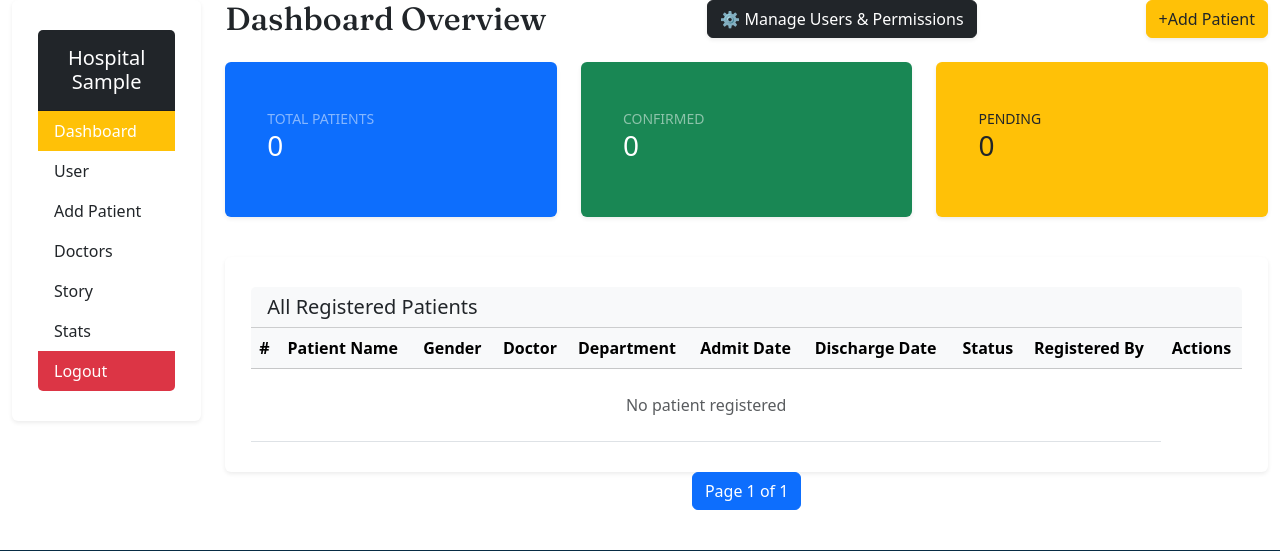
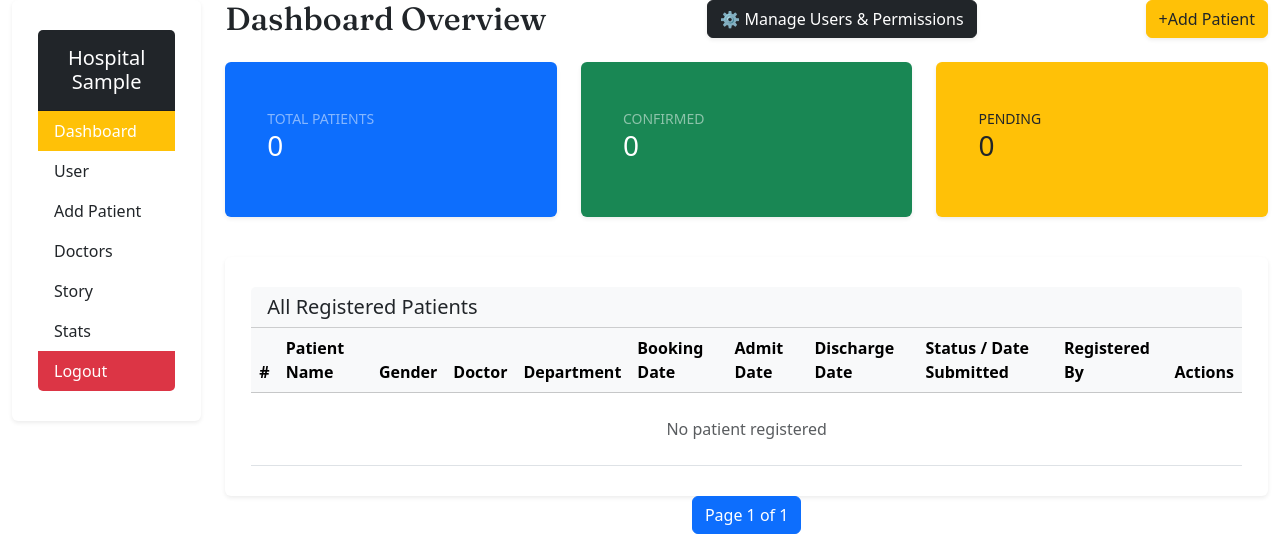
Before and after one commit to Kunal-StArK/nursing, a Django app: page /account/dashboard/ in a window 1280 px wide. Shown: the part 171-722 px from the top of the page. Run offline with Django 5.2, Linux system fonts and the light colour scheme; the visitor is signed in with stand-in values (Sample User, id 1).

Commit message:
change in booking and admit date

```diff
--- a/about/templates/about.html
+++ b/about/templates/about.html
@@ -71,8 +71,8 @@
         <p>Get in touch with our team — we're happy to answer any questions about your care.</p>
       </div>
       <div class="cta-actions">
-        <a href="contact.html" class="btn btn-outline">Contact Us</a>
-        <a href="doctors.html" class="btn btn-coral">Meet Our Doctors</a>
+        <a href="{% url 'contacts' %}" class="btn btn-outline">Contact Us</a>
+        <a href="{% url 'doctors' %}" class="btn btn-coral">Meet Our Doctors</a>
       </div>
     </div>
   </div>
--- a/account/admin.py
+++ b/account/admin.py
@@ -11,9 +11,11 @@ class CustomUserAdmin(UserAdmin):
     add_fieldsets = UserAdmin.add_fieldsets + (
         (None, {'fields': ('phone_number', 'address')}),
     )
+admin.site.register(CustomUser, CustomUserAdmin)
+
+
 
 class PatientAdmin(admin.ModelAdmin):
     list_display=('Patient_name','doctor_name')
 
 admin.site.register(Patient,PatientAdmin)
-admin.site.register(CustomUser, CustomUserAdmin)
--- a/account/models.py
+++ b/account/models.py
@@ -26,7 +26,8 @@ class Patient(models.Model):
 
     department = models.CharField(max_length=100)
     gender = models.CharField(max_length=10)
-    admit_date = models.DateField()
+    admit_date = models.DateField(null=True, blank=True)
+    booking_date = models.DateField(null=True, blank=True)
     discharge_date = models.DateField(null=True, blank=True)
     status = models.CharField(max_length=20, choices=STATUS_CHOICES, default='Pending')
     created_at = models.DateTimeField(auto_now_add=True)
--- a/account/templates/dashboard.html
+++ b/account/templates/dashboard.html
@@ -69,9 +69,10 @@
                                 <th>Gender</th>
                                 <th>Doctor</th>
                                 <th>Department</th>
+                                <th>Booking Date</th>
                                 <th>Admit Date</th>
                                 <th>Discharge Date</th>
-                                <th>Status</th>
+                                <th>Status / Date Submitted</th>
                                 <th>Registered By</th>
                                 <th class="text-center">Actions</th>
                             </tr>
@@ -82,10 +83,11 @@
                                 <td>{{ forloop.counter }}</td>
                                 <td>{{ patient.Patient_name }}</td>
                                 <td>{{ patient.gender }}</td>
-                                <td>{{ patient.doctor_name }}</td>
+                                <td>{{ patient.doctor_name|default:"Not Assigned" }}</td>
                                 <td>{{ patient.department }}</td>
-                                <td class="text-nowrap">{{ patient.admit_date|date:"d-m-Y" }}</td>
-                                <td class="text-nowrap">{{ patient.discharge_date|date:"d-m-Y" }}</td>
+                                <td class="text-nowrap">{{ patient.booking_date|date:"d-m-Y"|default:"—" }}</td>
+                                <td class="text-nowrap">{{ patient.admit_date|date:"d-m-Y"|default:"—" }}</td>
+                                <td class="text-nowrap">{{ patient.discharge_date|date:"d-m-Y"|default:"—" }}</td>
                                 <td>
                                     {% if patient.status == 'Confirmed' %}
                                     <span class="badge bg-success text-white">{{ patient.status }}</span>
@@ -94,6 +96,8 @@
                                     {% else %}
                                     <span class="badge bg-danger text-white">{{ patient.status }}</span>
                                     {% endif %}
+                                    <br>
+                                    <small class="text-muted d-block mt-1">{{ patient.created_at|date:"d-m-Y H:i" }}</small>
                                 </td>
 
                                 <td>
@@ -115,7 +119,7 @@
                             </tr>
                             {% empty %}
                             <tr>
-                                <td colspan="9" class="text-center py-4 text-muted">No patient registered</td>
+                                <td colspan="11" class="text-center py-4 text-muted">No patient registered</td>
                             </tr>
                             {% endfor %}
                         </tbody>
--- a/account/views.py
+++ b/account/views.py
@@ -4,12 +4,13 @@ from .forms import AdduserForm , EdituserForm, PatientRegistrationForm, PatientE
 from django.contrib.auth.decorators import login_required
 from django.contrib.auth import get_user_model
 User = get_user_model()
-
 from django.core.paginator import Paginator
 from django.contrib import auth
 from django.contrib.auth.forms import AuthenticationForm
 from doctors.models import Doctors
 from about.models import Story,hopitalStats
+
+
 
 # Login / Logout Views
 def loginview(request):
--- a/home/templates/footer.html
+++ b/home/templates/footer.html
@@ -1,13 +1,10 @@
-<!-- ===========================================================
-     SUGANTI NURSING HOME — FOOTER
-     Paste this block right before </body> on every page.
-=========================================================== -->
+
 <footer class="site-footer">
   <div class="footer-top">
     <div class="container footer-grid">
 
       <div class="footer-col footer-brand">
-        <a href="index.html" class="brand">
+        <a href="{% url 'home' %}" class="brand">
           <span class="mark">S</span>
           <span>
             <span class="name">Suganti Nursing Home</span><br>
@@ -38,12 +35,12 @@
       <div class="footer-col">
         <h4>Departments</h4>
         <ul>
-          <li><a href="departments.html">Cardiology</a></li>
-          <li><a href="departments.html">Gynaecology</a></li>
-          <li><a href="departments.html">Pediatrics</a></li>
-          <li><a href="departments.html">Orthopaedics</a></li>
-          <li><a href="departments.html">General Surgery</a></li>
-          <li><a href="departments.html">Emergency Care</a></li>
+          <li><a href="{% url 'departments' %}">Cardiology</a></li>
+          <li><a href="{% url 'departments' %}">Gynaecology</a></li>
+          <li><a href="{% url 'departments' %}">Pediatrics</a></li>
+          <li><a href="{% url 'departments' %}">Orthopaedics</a></li>
+          <li><a href="{% url 'departments' %}">General Surgery</a></li>
+          <li><a href="{% url 'departments' %}">Emergency Care</a></li>
         </ul>
       </div>
 
@@ -67,13 +64,11 @@
     <div class="footer-legal">
       <a href="#">Privacy Policy</a>
       <a href="#">Terms of Service</a>
-      <a href="contact.html">Contact</a>
+      <a href="{% url 'contacts' %}">Contact</a>
     </div>
   </div>
 </footer>
-<!-- ===========================================================
-     END FOOTER
-=========================================================== -->
+
 
 <script src="/static/script.js"></script>
 <script src="https://cdn.jsdelivr.net/npm/bootstrap@5.3.8/dist/js/bootstrap.bundle.min.js" integrity="sha384-FKyoEForCGlyvwx9Hj09JcYn3nv7wiPVlz7YYwJrWVcXK/BmnVDxM+D2scQbITxI" crossorigin="anonymous"></script>
--- a/home/templates/gallery.html
+++ b/home/templates/gallery.html
@@ -37,7 +37,7 @@
         <p>Visit us or book a tour with our patient relations team.</p>
       </div>
       <div class="cta-actions">
-        <a href="contact.html" class="btn btn-outline">Contact Us</a>
+        <a href="{% url 'contacts' %}" class="btn btn-outline">Contact Us</a>
         <a href="tel:+919876543210" class="btn btn-coral">📞 Call Now</a>
       </div>
     </div>
--- a/home/templates/home.html
+++ b/home/templates/home.html
@@ -2,7 +2,7 @@
 
     {% block content %}
 
-<!-- HEADER GOES HERE — paste header.html content -->
+
 
 <section class="page-hero" style="padding:90px 0 100px;">
   <div class="container">
@@ -123,7 +123,7 @@
   </div>
 </section>
 
-<!-- FOOTER GOES HERE — paste footer.html content -->
+
 
 
 
--- a/home/templates/services.html
+++ b/home/templates/services.html
@@ -53,7 +53,7 @@
         <p>Speak to our front desk and we'll connect you with the right department.</p>
       </div>
       <div class="cta-actions">
-        <a href="departments.html" class="btn btn-outline">View Departments</a>
+        <a href="{% url 'departments' %}" class="btn btn-outline">View Departments</a>
         <a href="tel:+919876543210" class="btn btn-coral">📞 Call Now</a>
       </div>
     </div>
--- a/home/views.py
+++ b/home/views.py
@@ -41,7 +41,7 @@ def book_appointment(request):
             phone=phone,
             email=email,
             gender=gender if gender else 'Other',
-            admit_date=date,
+            booking_date=date,
             department=department,
             notes=notes,
             status='Pending',
```
Also changed, not shown: account/forms.py (+15 -3 lines), home/templates/header.html (+0 -8 lines), account/migrations/0004_patient_booking_date_alter_patient_admit_date.py (added).
